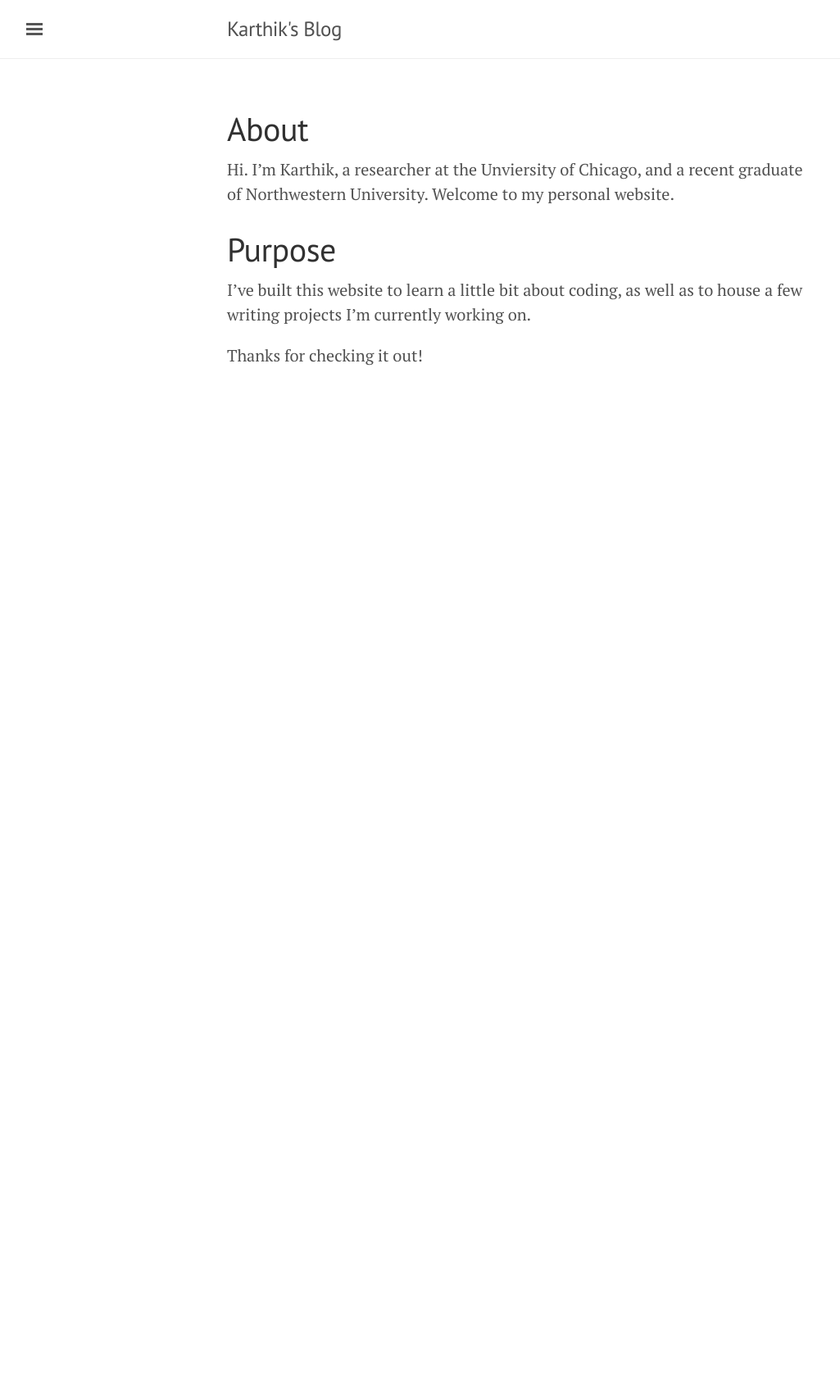
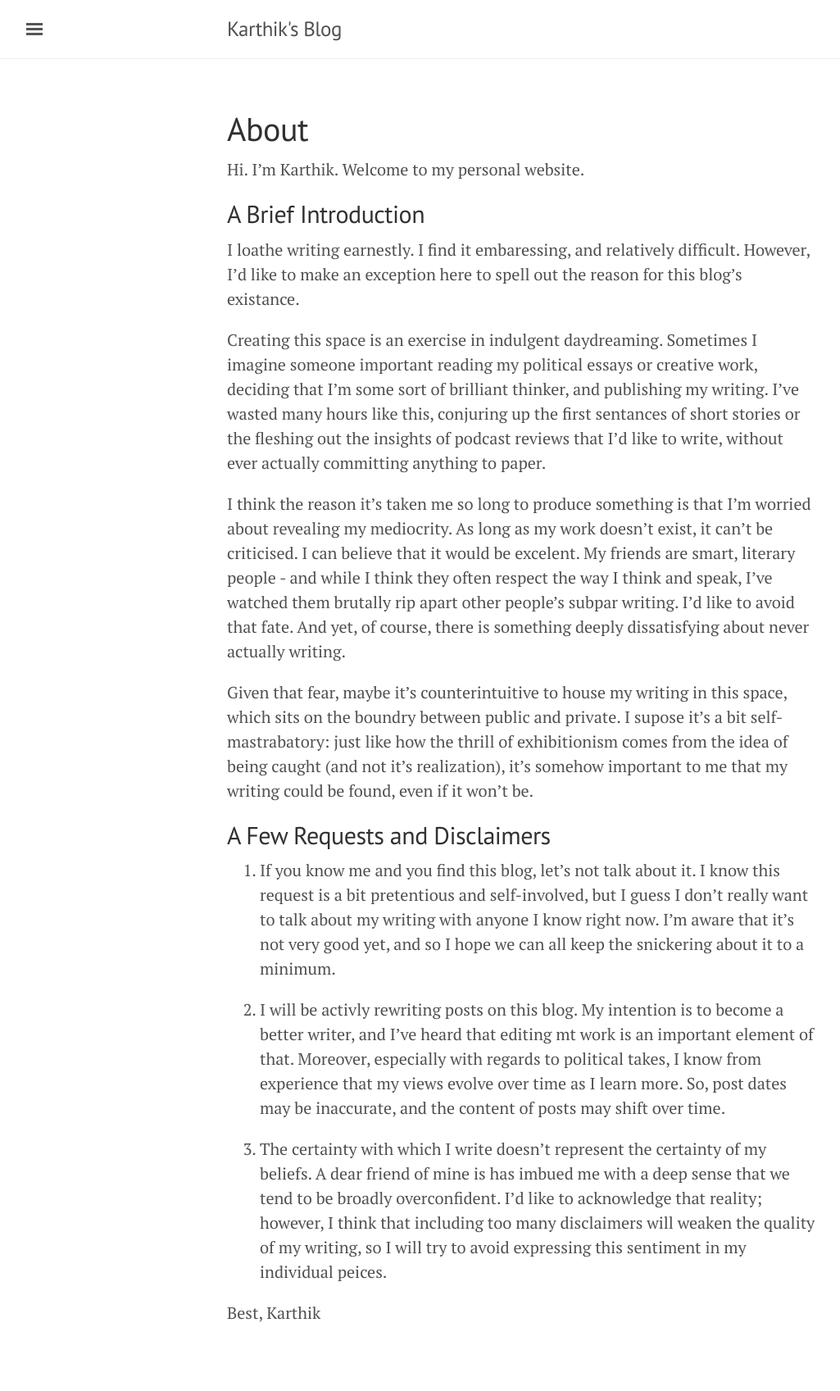
Before and after one commit to karthiklearns/karthiklearns.github.io, a Jekyll site: the page built from about.md, in a window 1280 px wide. Shown: the whole page at 82% size, without its empty margins (3-1028 px from the left). Built offline with Jekyll 4.4.1, drawn with Linux system fonts in a browser that asks for light colours; before the commit the page ends 900 px from its top, so only the background shows below that.

Commit message:
Updated About Section

```diff
--- a/about.md
+++ b/about.md
@@ -4,9 +4,23 @@ title: About
 permalink: /About/
 ---
 
-Hi. I'm Karthik, a researcher at the Unviersity of Chicago, and a recent graduate of Northwestern University. Welcome to my personal website.
+Hi. I'm Karthik. Welcome to my personal website.
 
-# Purpose
-I've built this website to learn a little bit about coding, as well as to house a few writing projects I'm currently working on.
+## A Brief Introduction
+I loathe writing earnestly. I find it embaressing, and relatively difficult. However, I'd like to make an exception here to spell out the reason for this blog's existance.
 
-Thanks for checking it out!
+Creating this space is an exercise in indulgent daydreaming. Sometimes I imagine someone important reading my political essays or creative work, deciding that I'm some sort of brilliant thinker, and publishing my writing. I've wasted many hours like this, conjuring up the first sentances of short stories or the fleshing out the insights of podcast reviews that I'd like to write, without ever actually committing anything to paper.
+
+I think the reason it's taken me so long to produce something is that I'm worried about revealing my mediocrity. As long as my work doesn't exist, it can't be criticised. I can believe that it would be excelent. My friends are smart, literary people - and while I think they often respect the way I think and speak, I've watched them brutally rip apart other people's subpar writing. I'd like to avoid that fate. And yet, of course, there is something deeply dissatisfying about never actually writing.
+
+Given that fear, maybe it's counterintuitive to house my writing in this space, which sits on the boundry between public and private. I supose it's a bit self-mastrabatory: just like how the thrill of exhibitionism comes from the idea of being caught (and not it's realization), it's somehow important to me that my writing could be found, even if it won't be.
+
+## A Few Requests and Disclaimers
+1. If you know me and you find this blog, let's not talk about it. I know this request is a bit pretentious and self-involved, but I guess I don't really want to talk about my writing with anyone I know right now. I'm aware that it's not very good yet, and so I hope we can all keep the snickering about it to a minimum.
+
+2. I will be activly rewriting posts on this blog. My intention is to become a better writer, and I've heard that editing mt work is an important element of that. Moreover, especially with regards to political takes, I know from experience that my views evolve over time as I learn more. So, post dates may be inaccurate, and the content of posts may shift over time.
+
+3. The certainty with which I write doesn't represent the certainty of my beliefs. A dear friend of mine is has imbued me with a deep sense that we tend to be broadly overconfident. I'd like to acknowledge that reality; however, I think that including too many disclaimers will weaken the quality of my writing, so I will try to avoid expressing this sentiment in my individual peices.
+
+Best,
+Karthik
```
